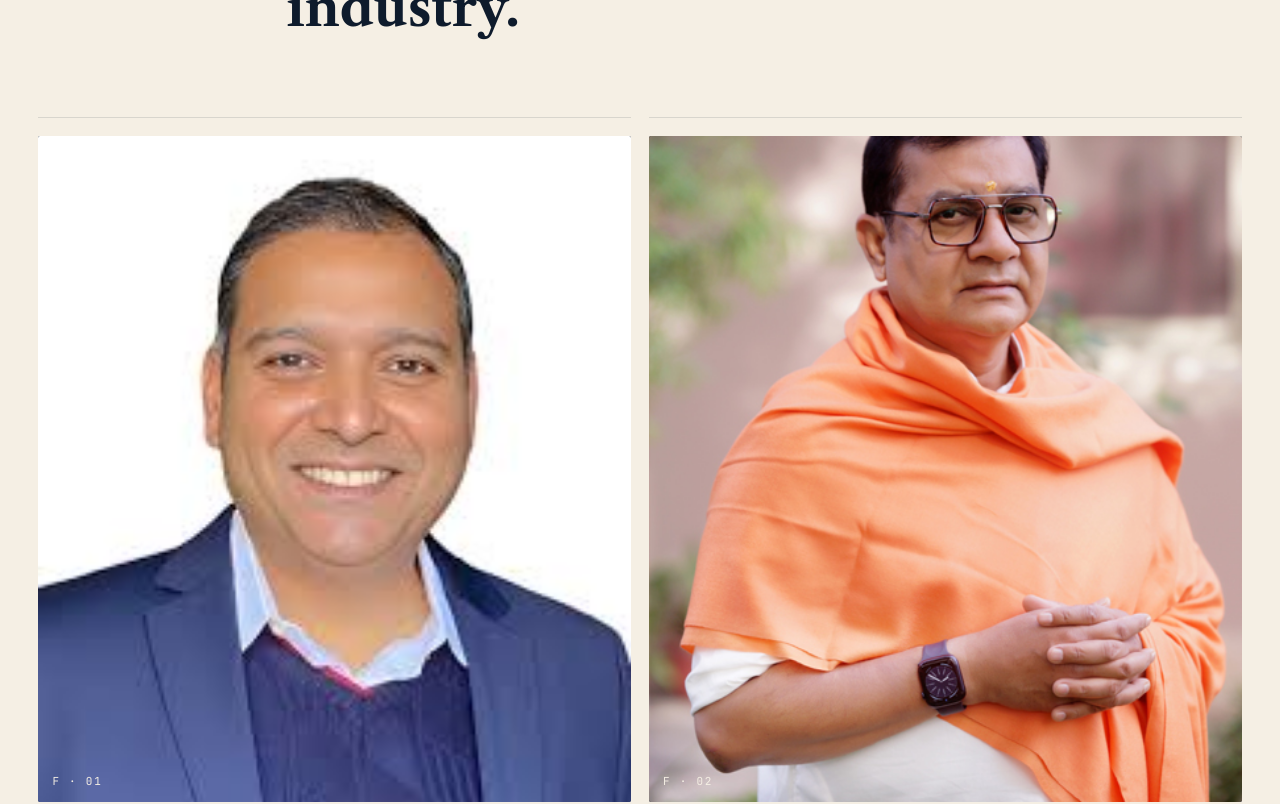
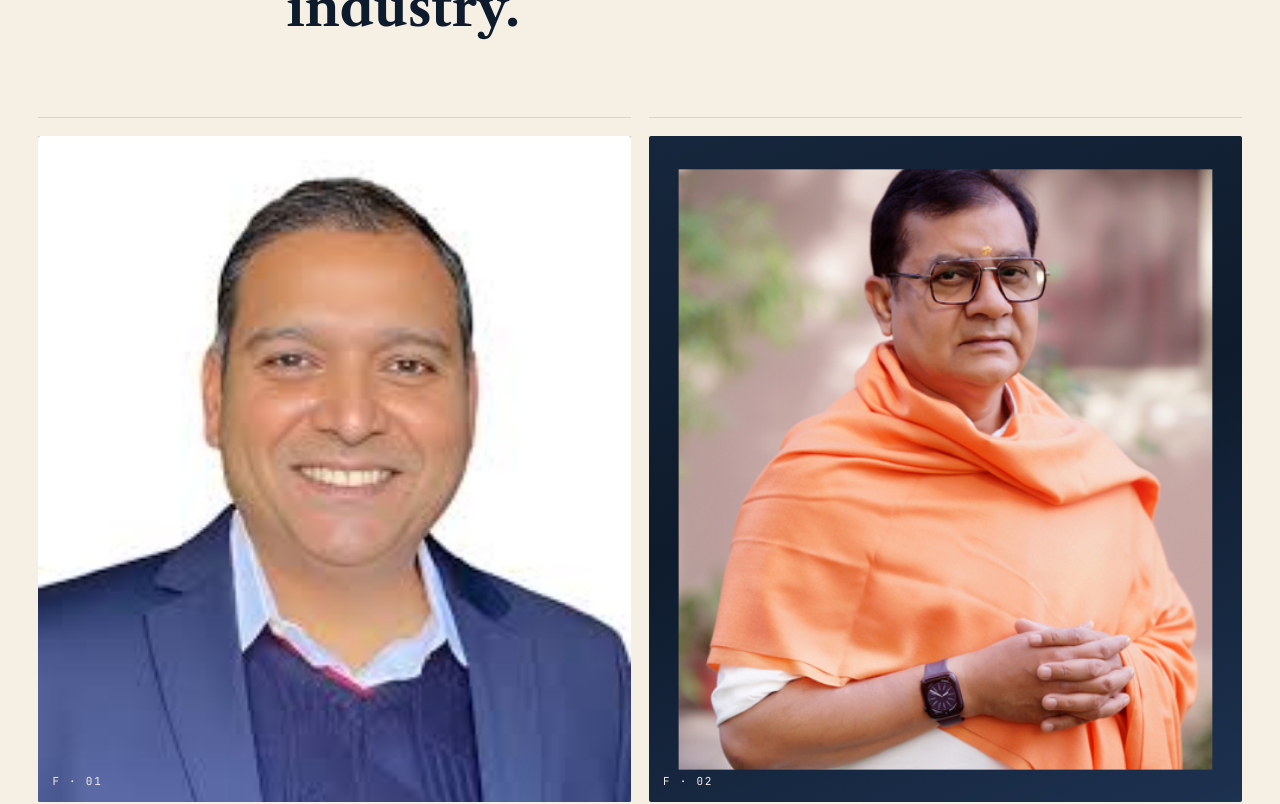
Before and after one commit to vivattraining/viva-academy-platform, a Next.js app in the folder apps/web/: page / in a window 1280 px wide. Shown: the part 6900-7704 px from the top of the page. Built offline with nearby package versions, Linux system fonts and the light colour scheme.

Commit message:
Adjust Ashish image framing

```diff
--- a/apps/web/app/guiding-mentor/ashish-bhaiya/page.module.css
+++ b/apps/web/app/guiding-mentor/ashish-bhaiya/page.module.css
@@ -103,6 +103,8 @@
 
 .image {
   object-fit: cover;
+  object-position: center 12%;
+  transform: scale(0.9);
 }
 
 .story {
--- a/apps/web/components/claude-home.module.css
+++ b/apps/web/components/claude-home.module.css
@@ -818,6 +818,11 @@
   object-fit: cover;
 }
 
+.facultyPhotoAshish {
+  object-position: center 18%;
+  transform: scale(0.9);
+}
+
 .portraitCard {
   position: relative;
   display: flex;
--- a/apps/web/components/claude-home.tsx
+++ b/apps/web/components/claude-home.tsx
@@ -16,6 +16,7 @@ type FacultyMember = {
   imageAlt?: string;
   label?: string;
   href?: string;
+  imageClassName?: string;
 };
 
 const tickerItems = [
@@ -207,6 +208,7 @@ const faculty: FacultyMember[] = [
     imageAlt: "Dr Ashish Gautam",
     label: "Guiding Mentor",
     role: "Fondly known as Ashish Bhaiya",
+    imageClassName: styles.facultyPhotoAshish,
     description:
       "He has dedicated some of the best years of his life serving the untouched, needy and the poor.",
     creds: ["DivyaPrem"],
@@ -643,7 +645,7 @@ export function ClaudeHome() {
                 <div className={styles.facultyImg}>
                   {member.image ? (
                     <Image
-                      className={styles.facultyPhoto}
+                      className={`${styles.facultyPhoto}${member.imageClassName ? ` ${member.imageClassName}` : ""}`}
                       src={member.image}
                       alt={member.imageAlt || member.name}
                       fill
```
